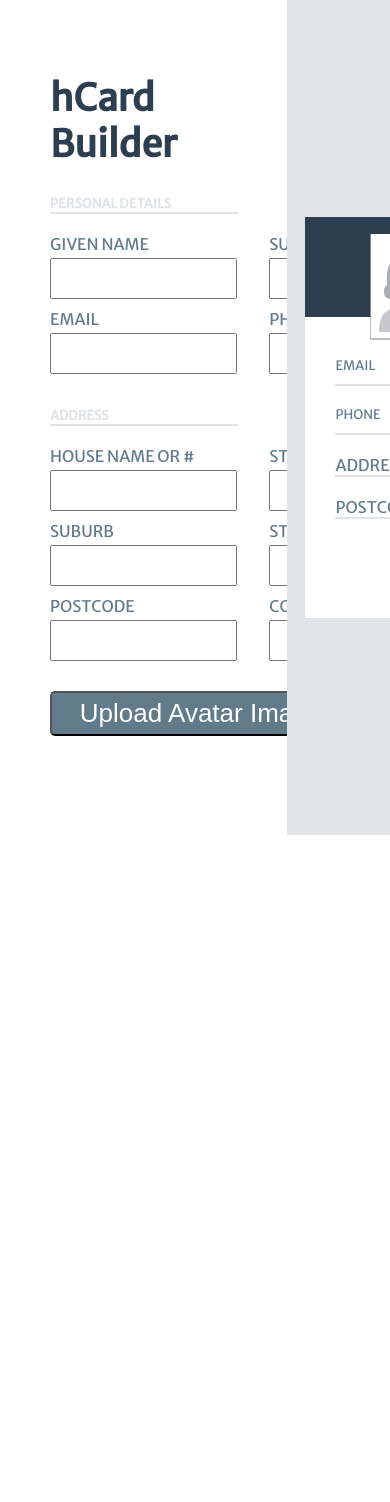
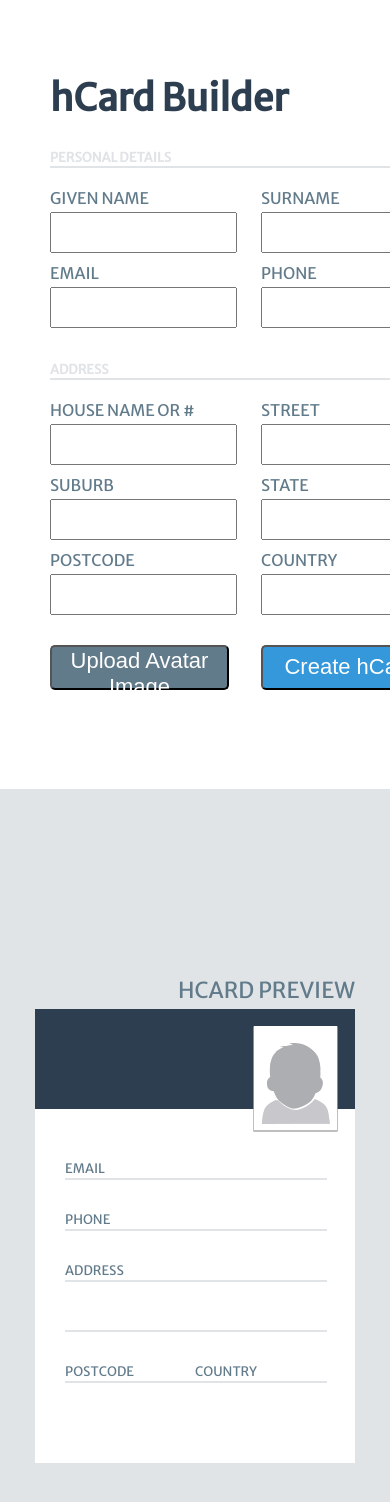
Before and after one commit to hen-chow/hcard-builder-app, a React (Create React App) app: page / in a window 390 px wide. Shown: the top 1502 px of the page. Before the commit the page ends 844 px from the top, so only its background shows below. Built offline with nearby package versions, Linux system fonts and the light colour scheme.

Commit message:
completed styling and responsive

```diff
--- a/src/components/button/button.scss
+++ b/src/components/button/button.scss
@@ -2,7 +2,7 @@
   color: #ffffff;
   height: 45px;
   border-radius: 5px;
-  font-size: 26px;
+  font-size: 22px;
   text-align: center;
 }
 
--- a/src/components/hcard-builder/hcard-builder.jsx
+++ b/src/components/hcard-builder/hcard-builder.jsx
@@ -98,8 +98,10 @@ class HCardBuilder extends React.Component {
             </div>
           </div>
         </div>
-        <div className="preview">
-          {/* <h2 className="preview__title">hCard Preview</h2> */}
+        <div className="hcard-builder__preview">
+          <div className="hcard-builder__preview-header">
+            <h2 className="hcard-builder__preview-title">hCard Preview</h2>
+          </div>
           <HCardPreview
             givenName={this.state.givenName}
             surname={this.state.surname}
--- a/src/components/hcard-builder/hcard-builder.scss
+++ b/src/components/hcard-builder/hcard-builder.scss
@@ -1,16 +1,17 @@
 .hcard {
   display: flex;
-  justify-content: space-evenly;
+  // justify-content: space-evenly;
 }
 
 .hcard-builder {
-  width: 48%;
+  // width: 48%;
   padding: 50px;
   text-align: left;
 }
 
-.preview {
-  width: 52%;
+.hcard-builder__preview {
+  min-height: 100vh;
+  // width: 52%;
   background-color: #e1e4e7;
   display: flex;
   flex-direction: column;
@@ -22,6 +23,55 @@
   width: 302px;
 }
 
-.preview__title {
+.hcard-builder__preview-header {
   text-align: right;
+  width: 82%;
 }
+
+.hcard-builder__preview-title {
+  margin-bottom: 5px;
+}
+
+@media only screen and (min-width: 1440px) {
+  .hcard {
+    justify-content: space-evenly;
+  }
+
+  .hcard-builder {
+    width: 48%;
+  }
+
+  .hcard-builder__preview {
+    width: 52%;
+  }
+}
+
+@media only screen and (max-width: 480px) {
+  /* styles for mobile browsers smaller than 480px; (iPhone) */
+  .hcard {
+    flex-direction: column;
+  }
+
+  .hcard-builder {
+    width: 100%;
+  }
+
+  .hcard-builder__preview {
+    width: 100%;
+  }
+}
+
+@media only screen and (max-width: 768px) {
+  /* default iPad screens */
+  .hcard {
+    flex-direction: column;
+  }
+
+  .hcard-builder {
+    width: 100%;
+  }
+
+  .hcard-builder__preview {
+    width: 100%;
+  }
+}
--- a/src/components/hcard-preview/hcard-preview.jsx
+++ b/src/components/hcard-preview/hcard-preview.jsx
@@ -10,6 +10,10 @@ const HcardPreview = (props) => {
   const classes = classNames('hcard-preview', 'vcard', props.className);
 
   const avatarUrl = !props.photo ? AvatarImage : props.photo;
+
+  const suburbState = props.suburb !== '' && props.state !== ''
+    ? `${props.suburb}, ${props.state}`
+    : `${props.suburb} ${props.state}`;
 
   return (
     <div className={classes}>
@@ -31,15 +35,32 @@ const HcardPreview = (props) => {
         />
         <Line />
         <div className="adr">
-          <label className="hcard-preview__label">Address</label>
-          <div className="street-address">{`${props.streetNumber} ${props.streetName}`}</div>
+          <PreviewField
+            label="Address"
+            text={`${props.streetNumber} ${props.streetName}`}
+            hCardProperty="street-address"
+          />
           <Line />
-          <span className="locality">{props.suburb}
-          </span><span className="region">{props.state}</span>
-          <label className="hcard-preview__label">Postcode</label>
-          <span className="postal-code">{props.postcode}</span>
-          <label className="hcard-preview__label">Country</label>
-          <span className="country-name">{props.country}</span>
+          <PreviewField
+            label=""
+            text={suburbState}
+            hCardProperty="locality region"
+          />
+          <Line />
+          <div className="hcard-preview__row">
+            <PreviewField
+              className="hcard-preview__preview-field"
+              label="Postcode"
+              text={props.postcode}
+              hCardProperty="postal-code"
+            />
+            <PreviewField
+              className="hcard-preview__preview-field"
+              label="Country"
+              text={props.country}
+              hCardProperty="country-name"
+            />
+          </div>
           <Line />
         </div>
       </div>
--- a/src/components/hcard-preview/hcard-preview.scss
+++ b/src/components/hcard-preview/hcard-preview.scss
@@ -2,6 +2,7 @@
   background-color: #ffffff;
   width: 82%;
   height: 48%;
+  padding-bottom: 40px;
 }
 
 .hcard-preview__header {
@@ -30,3 +31,15 @@
   margin: 1rem;
   float: right;
 }
+
+.hcard-preview__row {
+  display: flex;
+
+  .preview-field {
+    width: 50%;
+  }
+}
+
+.hcard-preview__preview-field label {
+  width: 40%;
+}
--- a/src/components/preview-field/preview-field.jsx
+++ b/src/components/preview-field/preview-field.jsx
@@ -4,10 +4,11 @@ import PropTypes from 'prop-types';
 import './preview-field.scss';
 
 const PreviewField = (props) => {
+  const classes = classNames('preview-field', props.className);
   const textClasses = classNames('preview-field__text', props.hCardProperty);
 
   return (
-    <div className="preview-field">
+    <div className={classes}>
       <label className="preview-field__label">{props.label}</label>
       <span className={textClasses}>{props.text}</span>
     </div>
@@ -15,6 +16,11 @@ const PreviewField = (props) => {
 }
 
 PreviewField.propTypes = {
+  /**
+   * CSS class to be applied to component
+   */
+  className: PropTypes.string,
+
   /**
    * label of the field
    */
--- a/src/components/preview-field/preview-field.scss
+++ b/src/components/preview-field/preview-field.scss
@@ -1,20 +1,19 @@
 .preview-field {
   display: flex;
-  margin-bottom: 10px;
   align-items: baseline;
+  min-height: 28px;
 }
 
 .preview-field__label {
-  display: inline-block;
-  vertical-align: bottom;
   font-size: 13px;
   text-transform: uppercase;
-  margin-right: 20px;
+  padding-top: 11px;
+  // padding-right: 20px;
+  padding-bottom: 1px;
+  width: 20%;
 }
 
 .preview-field__text {
   font-family: 'Merriweather', serif;
   font-size: 22px;
-  display: inline-block;
-  vertical-align: bottom;
 }
--- a/src/index.scss
+++ b/src/index.scss
@@ -24,7 +24,7 @@ input {
   margin-bottom: 10px;
   margin-top: 4px;
   height: 35px;
-  // header font-size: 32px;
+  width: 100%;
 }
 
 input[type=file] {
@@ -45,7 +45,6 @@ h1 {
   font-weight: 800;
 }
 
-// hcard builder title
 .form__title {
   font-family: 'Merriweather Sans', sans-serif;
   font-size: 13px;
@@ -73,13 +72,9 @@ h1 {
   margin-left: 1rem;
 }
 
-// hcard preview title
 h2 {
   font-size: 22px;
   color: #627b8b;
   text-transform: uppercase;
+  font-weight: normal;
 }
-
-// hcard preview labels
-// font-size: 13px
-// color: #34495e;
```
